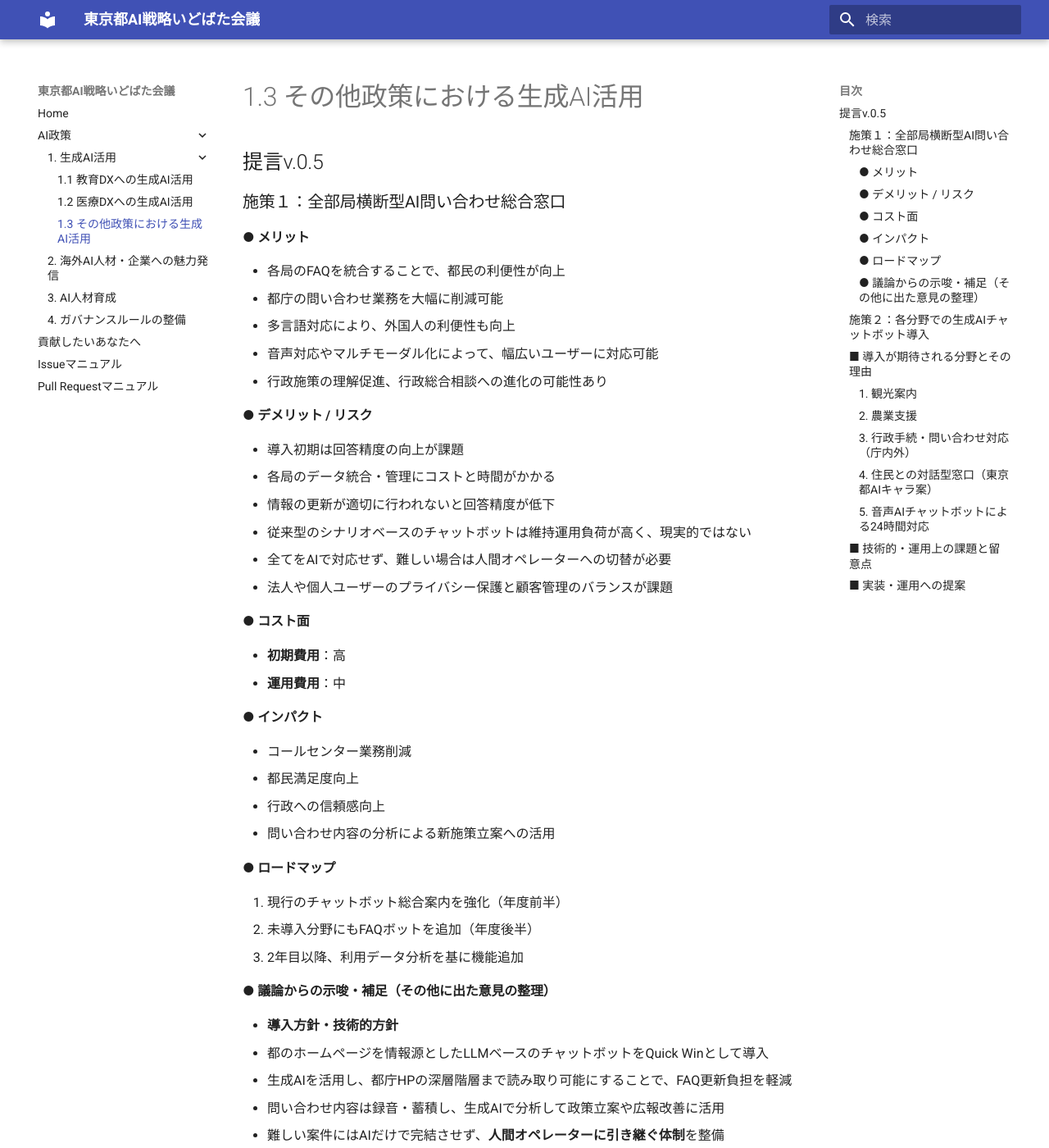
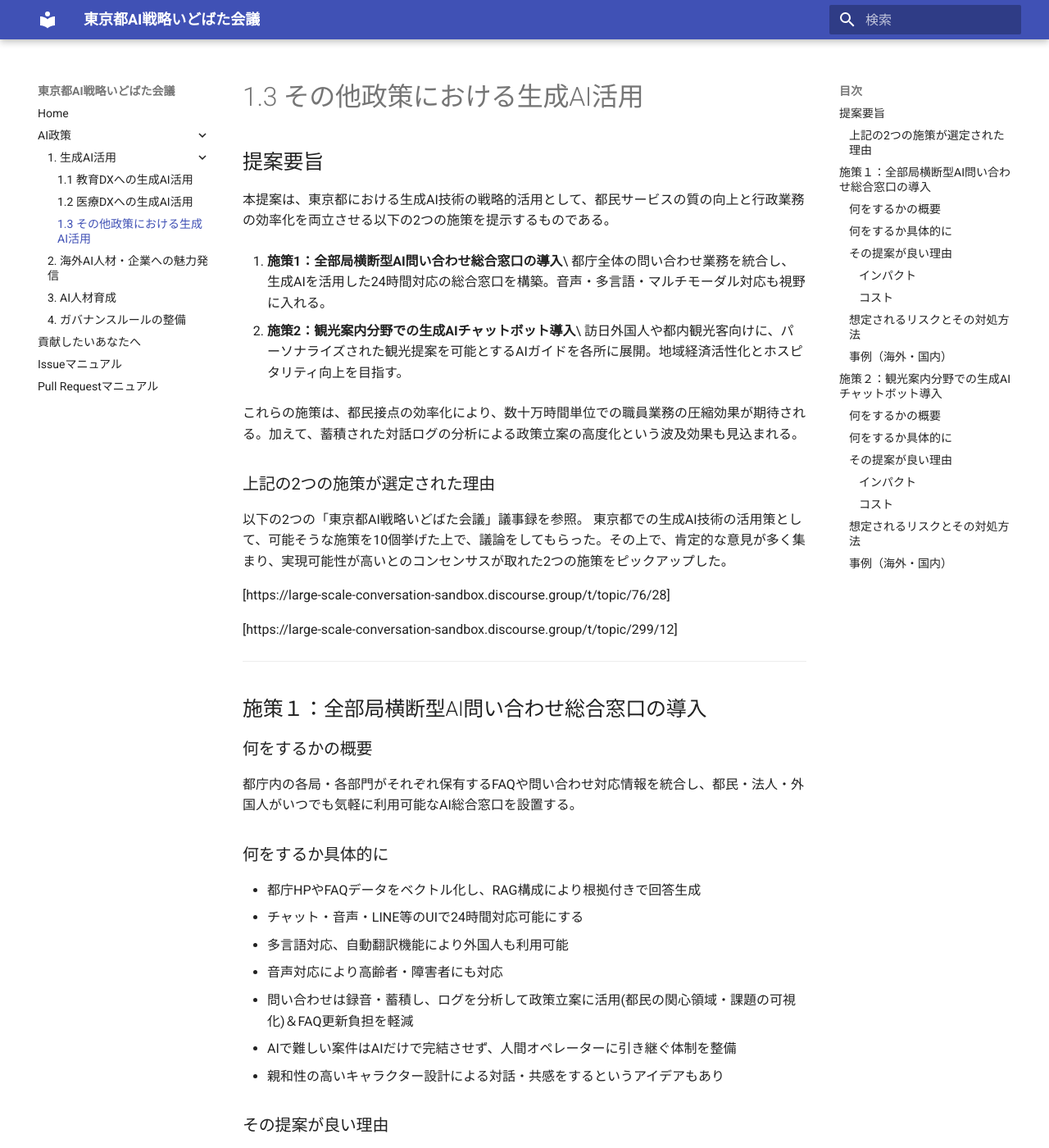
Before and after one commit to takahiroanno2024/2025_ai_idobatakaigi_output, an MkDocs documentation site: the page built from docs/1.3_その他政策における生成AI活用.md, in a window 1280 px wide and 1400 px high. Shown: the whole window at 82% size. Built offline with MkDocs 1.6.1 and Material for MkDocs 9.7.7, drawn with Linux system fonts in a browser that asks for light colours; some of the changed text lies outside the part shown.

Commit message:
Update 1.3_その他政策における生成AI活用.md

```diff
--- a/docs/1.3_その他政策における生成AI活用.md
+++ b/docs/1.3_その他政策における生成AI活用.md
@@ -1,111 +1,131 @@
-## 提言v.0.5
+## 提案要旨
 
-### 施策１：全部局横断型AI問い合わせ総合窓口
+本提案は、東京都における生成AI技術の戦略的活用として、都民サービスの質の向上と行政業務の効率化を両立させる以下の2つの施策を提示するものである。
 
-#### ● メリット
-- 各局のFAQを統合することで、都民の利便性が向上
-- 都庁の問い合わせ業務を大幅に削減可能
-- 多言語対応により、外国人の利便性も向上
-- 音声対応やマルチモーダル化によって、幅広いユーザーに対応可能
-- 行政施策の理解促進、行政総合相談への進化の可能性あり
+1. **施策1：全部局横断型AI問い合わせ総合窓口の導入**\
+   都庁全体の問い合わせ業務を統合し、生成AIを活用した24時間対応の総合窓口を構築。音声・多言語・マルチモーダル対応も視野に入れる。
 
-#### ● デメリット / リスク
-- 導入初期は回答精度の向上が課題
-- 各局のデータ統合・管理にコストと時間がかかる
-- 情報の更新が適切に行われないと回答精度が低下
-- 従来型のシナリオベースのチャットボットは維持運用負荷が高く、現実的ではない
-- 全てをAIで対応せず、難しい場合は人間オペレーターへの切替が必要
-- 法人や個人ユーザーのプライバシー保護と顧客管理のバランスが課題
+2. **施策2：観光案内分野での生成AIチャットボット導入**\
+   訪日外国人や都内観光客向けに、パーソナライズされた観光提案を可能とするAIガイドを各所に展開。地域経済活性化とホスピタリティ向上を目指す。
 
-#### ● コスト面
-- **初期費用**：高
-- **運用費用**：中
+これらの施策は、都民接点の効率化により、数十万時間単位での職員業務の圧縮効果が期待される。加えて、蓄積された対話ログの分析による政策立案の高度化という波及効果も見込まれる。
 
-#### ● インパクト
-- コールセンター業務削減
-- 都民満足度向上
-- 行政への信頼感向上
-- 問い合わせ内容の分析による新施策立案への活用
+### 上記の2つの施策が選定された理由
+以下の2つの「東京都AI戦略いどばた会議」議事録を参照。
+東京都での生成AI技術の活用策として、可能そうな施策を10個挙げた上で、議論をしてもらった。その上で、肯定的な意見が多く集まり、実現可能性が高いとのコンセンサスが取れた2つの施策をピックアップした。
 
-#### ● ロードマップ
-1. 現行のチャットボット総合案内を強化（年度前半）
-2. 未導入分野にもFAQボットを追加（年度後半）
-3. 2年目以降、利用データ分析を基に機能追加
+[https://large-scale-conversation-sandbox.discourse.group/t/topic/76/28]
 
-#### ● 議論からの示唆・補足（その他に出た意見の整理）
-
-- **導入方針・技術的方針**
-  - 都のホームページを情報源としたLLMベースのチャットボットをQuick Winとして導入
-  - 生成AIを活用し、都庁HPの深層階層まで読み取り可能にすることで、FAQ更新負担を軽減
-  - 問い合わせ内容は録音・蓄積し、生成AIで分析して政策立案や広報改善に活用
-  - 難しい案件にはAIだけで完結させず、**人間オペレーターに引き継ぐ体制**を整備
-
-- **提供サービスの拡張性**
-  - 都民・法人の「現在受けられる行政サービス」を案内するチャットボットが有効
-  - 都・市区町村・国の業務範囲を問わず、**検索ベースで横断的に回答できる体制**が求められる
-  - 外国人対応のため、**多言語かつ音声による対応**も視野に
-
-- **データ利活用と運用体制**
-  - 問い合わせデータを活用し、都民の関心領域・課題の可視化が可能
-  - 電話番号やIPアドレス等をキーにして**顧客特性を把握**し、対応品質の向上に活かす
-
-- **ビジョン**
-  - 総合窓口は、都民がどの行政機関の所管かを意識せずに相談できる、**「行政総合相談」**へと進化するべき
-
-
-### 施策２：各分野での生成AIチャットボット導入
-
-### ■ 導入が期待される分野とその理由
-
-#### 1. 観光案内
-- 多様な観光ニーズ（外国人・国内旅行・出張者など）に応じた情報提供が可能
-- 年齢・性別・趣味嗜好に応じた**パーソナライズされた案内**との親和性が高い
-- リアルタイム情報・多言語対応による利便性向上
-- 都が保有する公式情報・文化施設データを活用すれば**汎用AIとの差別化が可能**
-- 都営交通・文化施設（美術館・劇場・動物園など）の案内にも活用可能
-
-#### 2. 農業支援
-- 高齢化・就労人口減少に対応し、**ノウハウ提供・管理支援**をAIで補完
-- 汎用ロボットとの連携も視野に入れ、**データ収集と意思決定支援**が必要
-- 最新情報の保持・正確性・公平性の担保が課題
-
-#### 3. 行政手続・問い合わせ対応（庁内外）
-- 水道局の引っ越し受付
-- 都庁代表電話の対応・部署への振り分け
-- 消費者センターの悪徳商法相談
-- 警察の運転免許案内（都道府県連携）
-- 都営交通の落とし物案内
-
-#### 4. 住民との対話型窓口（東京都AIキャラ案）
-- 「東京AI3歳（仮）」のように、都民と育つ**親和性の高いAIキャラクター**
-- 情報提供だけでなく、「今日は花粉多いけど大丈夫？」など**対話・共感機能**を持つ
-- 都民との自然な対話から**要望やニーズを収集**し、施策へ活用
-- 世間話から専門窓口への誘導など、**柔軟な対応のインターフェース**として有効
-- キャラクターのパーソナライズ（例：3歳／兄姉風／学者風）で愛着や利用継続につながる
-- ご当地ゆるキャラのような3Dアイコンで**都民向けアプリのフロントに配置**も可
-
-#### 5. 音声AIチャットボットによる24時間対応
-- 音声認識技術の進化により、**非文字ユーザー（高齢者など）にも対応可能**
-- 住民対応のある部署（例：代表電話、窓口案内、交通、施設予約等）で**24時間365日対応**が可能
-- 人命に関わる分野（例：「いのちの電話」「消防」「警察通報」）などは対象外とする必要がある
+[https://large-scale-conversation-sandbox.discourse.group/t/topic/299/12]
 
 ---
 
-### ■ 技術的・運用上の課題と留意点
+## 施策１：全部局横断型AI問い合わせ総合窓口の導入
 
-- 現時点でのハルシネーション（誤情報生成）リスク
-- 多言語対応・翻訳精度の維持が必要
-- シナリオ型チャットボットの運用負荷が高いため、**生成AI+RAG（都の情報ソース）**活用が望ましい
-- ChatGPT等の汎用AIとの差別化が課題 → 都独自のデータ連携・情報の正確性が鍵
-- AI単独では限界があり、**人間オペレーターとの連携体制**が不可欠
-- 利用者のプライバシーに配慮した**顧客管理（例：電話番号・IPで特性把握）**と対応品質の向上
-- 問い合わせ内容の記録・分析による**政策立案や広報強化への活用**が重要
+### 何をするかの概要
+
+都庁内の各局・各部門がそれぞれ保有するFAQや問い合わせ対応情報を統合し、都民・法人・外国人がいつでも気軽に利用可能なAI総合窓口を設置する。
+
+### 何をするか具体的に
+
+- 都庁HPやFAQデータをベクトル化し、RAG構成により根拠付きで回答生成
+- チャット・音声・LINE等のUIで24時間対応可能にする
+- 多言語対応、自動翻訳機能により外国人も利用可能
+- 音声対応により高齢者・障害者にも対応
+- 問い合わせは録音・蓄積し、ログを分析して政策立案に活用(都民の関心領域・課題の可視化)＆FAQ更新負担を軽減
+- AIで難しい案件はAIだけで完結させず、人間オペレーターに引き継ぐ体制を整備
+- 親和性の高いキャラクター設計による対話・共感をするというアイデアもあり
+
+### その提案が良い理由
+
+- 年間10万件超の問い合わせのうち最大50%（=5万件）を自動化でき、職員対応約5,000時間の削減効果（1件5分換算）
+- 都民が局の縦割り構造を意識せず相談可能になる（総合行政相談への進化）
+- 情報格差・言語バリアを解消するインクルーシブな行政窓口
+- ログデータから都民の関心・ニーズを可視化し、施策立案に反映
+- 市民がAI総合窓口に気軽に相談できることで、行政施策に対する理解促進につながりうる
+
+#### インパクト
+
+- 東京都内の行政問い合わせ件数：年間約12万件（東京都統計より）
+- 自動化対象割合：70%
+- 1件あたりの対応時間：5分
+- 削減時間：8.4万件×5分＝42万分＝7,000時間
+- 年間人件費換算：約1,400万円程度（時給2,000円想定）
+- +α：ログデータから都民の関心・ニーズを可視化できることによる政策立案コスト削減
+
+#### コスト
+
+- 初期費用：3,000万円（RAG構成、マルチモーダルUI構築含む開発費）
+- 年間運用費：1,000万円（サーバー/ベンダー保守/API利用料/メンテナンス）
+- 試算根拠：生成AI×RAG型チャットボット（都庁規模）の導入相場、および先行自治体事例より
+
+### 想定されるリスクとその対処方法
+
+| リスク          | 対処方法                          |
+| ------------ | ----------------------------- |
+| 誤答（ハルシネーション） | RAG構成により公式情報の引用ベースで生成。根拠提示の徹底。都庁HPの深層階層まで読み取り可能にすることで、FAQ更新負担を軽減。 |
+| 多言語誤訳        | 自動翻訳＋言語別テンプレート整備、専門監修         |
+| 情報更新の遅れ      | 自動クロール・職員による定期チェック体制          |
+| 高齢者のデジタル対応困難 | 人間オペレーター。音声対応・LINE等なじみあるUI導入    |
+| プライバシー懸念     | 個人情報入力を制限、サンドボックス環境内で運用       |
+
+### 事例（海外・国内）
+
+- 深圳市：DeepSeek大規模モデルを市全域に導入し、行政・生活支援のAI窓口を整備
+- 渋谷区：111言語対応のAI総合チャットボットを導入（RAG構成）
+- 会津若松市：LINE上の行政案内Bot「ちゃチャット」により高稼働
 
 ---
 
-### ■ 実装・運用への提案
+## 施策２：観光案内分野での生成AIチャットボット導入
 
-- 導入初期は、**大きな被害につながらない分野から段階的に開始**する
-- 都が保有する**信頼できる公的情報（条例、手続き、施設案内等）を活かしたRAG設計**
-- 都民参加型・成長型AI（例：「東京AI3歳」）による愛着形成と継続利用の促進
-- 総合チャットボットの中に、「観光AI」「住民AI」「庁内AI」など**役割分担型の構造**を設計して展開
+### 何をするかの概要
+
+観光客向けに生成AIチャットボットを開発し、言語・趣味嗜好・現在地に応じたパーソナライズ案内を提供。都営交通・文化施設・地域商業と連携し、回遊性・消費促進を狙う。
+
+### 何をするか具体的に
+
+- 観光案内に特化した生成AIチャットボットを開発し、観光客はスマホからアクセス可能に。各所の観光案内所にデジタルサイネージを設置
+- 観光DB（イベント・グルメ・交通など）を東京都の観光AIに接続
+- 多言語に対応
+- ユーザーの趣味嗜好・現在地に応じたルート・店舗案内
+- 都営交通や文化施設等の連携で乗換・施設案内も統合
+
+### その提案が良い理由
+
+- 外国人観光客への多言語対応、24時間サービスで観光満足度を向上
+- 観光案内業務を人手からAIに移管し、観光案内所の業務負担を軽減
+- 多様な観光ニーズに応じたパーソナライズ案内で滞在時間・消費額が増加し、地域経済活性化
+- リアルタイム情報による利便性の向上
+- 都が保有する公式情報・文化施設データを活用すれば汎用AIとの差別化が可能
+
+#### インパクト
+
+- 都内観光客数：約5億人/年（国内外合計、うち外国人2,000万人、東京都統計より）
+- 観光案内窓口の想定利用数：外国人15%＝300万人、日本人1%＝480万人
+- 案内業務のAI代替率：10%と仮定 → 約78万人対応自動化
+- 1対応＝3分換算で2,340,000分＝39,000時間 → 年間コスト圧縮は6,000万円程度（人件費@1,500円/時）
+- また、AIによる満足度向上で利用者1人当たり500円の消費増加と仮定すると、 78万人×500円＝約3.9億円の経済効果
+
+#### コスト
+
+- 初期費用：3,000万円（AIガイド×複数端末、アバター含むUI構築）
+- 年間運用費：1,000万円（クラウド利用料、情報更新、翻訳監修など）
+- 試算根拠：渋谷アバター型AIガイド事業＋BEBOT導入費用からの推定
+
+### 想定されるリスクとその対処方法
+
+| リスク           | 対処方法                     |
+| ------------- | ------------------------ |
+| 不正確な店舗・イベント案内 | 最新データ連携による自動更新と担当者チェック   |
+| 文化・宗教上の誤解     | FAQテンプレート整備＋言い回しの工夫      |
+| 多言語精度の低さ      | 人間監修付き機械翻訳＋辞書登録強化        |
+| 高コスト          | 多用途端末の共同利用や既存観光拠点の活用で効率化 |
+
+### 事例（海外・国内）
+
+- 渋谷：6体の個性あるAIアバターで案内実証（ソフトバンク・東急）
+- 富山市：BEBOTを活用した訪日外国人対応
+- ニューヨーク：公式観光チャットボットを全域導入
+
+---
```
